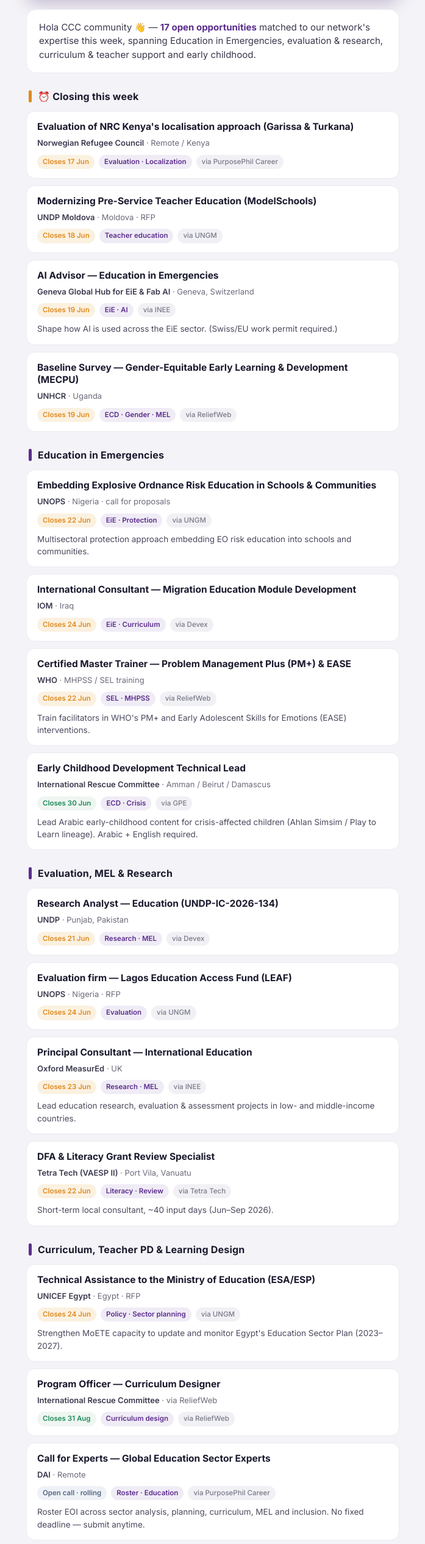
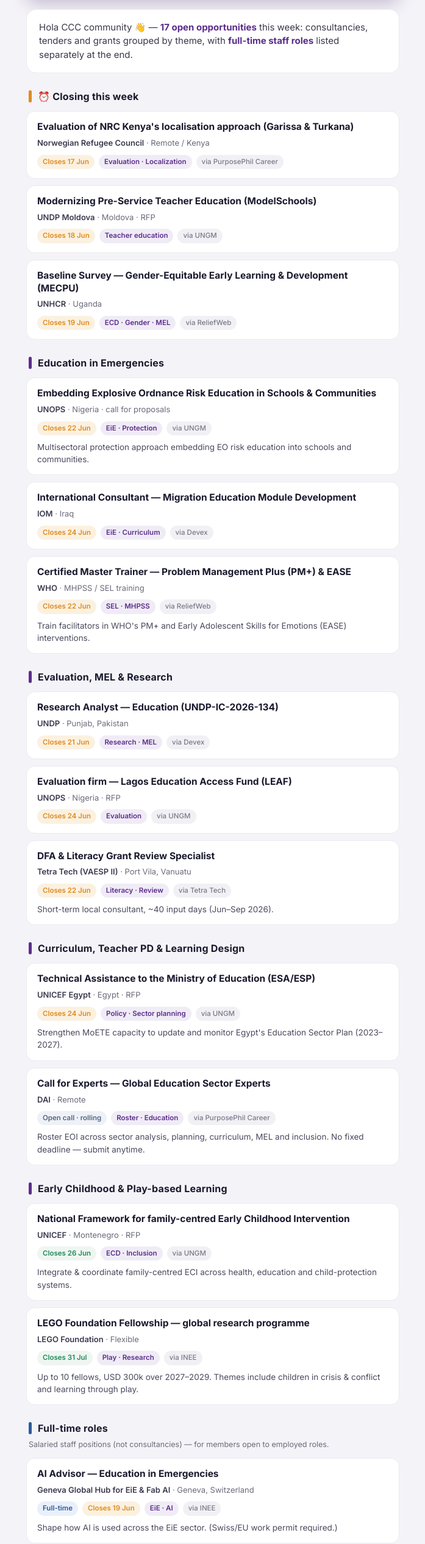
Before and after one commit to mewiag/ccc-opportunities, a plain HTML site: page index.html in a window 1280 px wide. Shown: the part 268-2800 px from the top of the page at 61% size, without its empty margins (291-988 px from the left). Drawn offline with Linux system fonts and the light colour scheme.

Commit message:
Update index.html

```diff
--- a/index.html
+++ b/index.html
@@ -8,7 +8,7 @@
 <!-- WhatsApp / social link preview -->
 <meta property="og:type" content="website">
 <meta property="og:title" content="CCC Opportunities Digest — 16 June 2026">
-<meta property="og:description" content="17 verified, open consulting & RFP opportunities for the Consulting Community Connections network — every link checked and every deadline confirmed this week.">
+<meta property="og:description" content="17 verified, open opportunities for the Consulting Community Connections network — consultancies & tenders by theme, plus full-time roles, every link and deadline checked this week.">
 <meta property="og:image" content="https://winded-maria.github.io/consulting-directory/assets/logo.png">
 <meta name="twitter:card" content="summary_large_image">
 <meta name="twitter:title" content="CCC Opportunities Digest — 16 June 2026">
@@ -20,7 +20,7 @@
 <style>
   :root{
     --purple:#5B2D8C;--purple-dark:#3E1E63;--navy:#1A1A2E;--muted:#6B6B7B;
-    --bg:#F4F3F7;--card:#FFFFFF;--border:#EBEAF1;--amber:#E08A1E;--amber-bg:#FBF1E0;--green:#1F8A5B;
+    --bg:#F4F3F7;--card:#FFFFFF;--border:#EBEAF1;--amber:#E08A1E;--amber-bg:#FBF1E0;--green:#1F8A5B;--blue:#2A5B9E;--blue-bg:#EAF0FA;
   }
   *{box-sizing:border-box;}
   body{margin:0;background:var(--bg);font-family:'Inter',-apple-system,'Segoe UI',sans-serif;color:var(--navy);-webkit-font-smoothing:antialiased;line-height:1.5;}
@@ -38,6 +38,8 @@
   .section-head .bar{width:5px;height:20px;border-radius:3px;background:var(--purple);}
   .section-head h2{font-size:16px;font-weight:700;margin:0;letter-spacing:.2px;}
   .section.urgent .section-head .bar{background:var(--amber);}
+  .section.fulltime .section-head .bar{background:var(--blue);}
+  .section.fulltime .section-sub{font-size:12.5px;color:var(--muted);margin:-6px 4px 12px;}
   .card{background:var(--card);border:1px solid var(--border);border-radius:14px;padding:15px 17px;margin-bottom:11px;}
   .card a.title{color:var(--navy);font-weight:700;font-size:15.5px;text-decoration:none;display:block;margin-bottom:6px;line-height:1.35;}
   .card a.title:hover{color:var(--purple);text-decoration:underline;}
@@ -48,6 +50,7 @@
   .badge.deadline{background:#EFF6F1;color:var(--green);}
   .badge.soon{background:var(--amber-bg);color:var(--amber);}
   .badge.open{background:#EEF1F6;color:#556682;}
+  .badge.ft{background:var(--blue-bg);color:var(--blue);}
   .badge.source{background:#F1F1F5;color:#7A7A8A;font-weight:500;}
   .note{font-size:13.5px;color:#4a4a5e;margin:9px 0 0;}
   .footer{margin-top:30px;text-align:center;color:var(--muted);font-size:12.5px;border-top:1px solid var(--border);padding-top:22px;}
@@ -66,9 +69,10 @@
     <span class="issue-meta">Issue&nbsp;01 · Week of 16 June 2026</span>
   </div>
   <div class="intro">
-    Hola CCC community 👋 — <b>17 open opportunities</b> matched to our network's expertise this week,
-    spanning Education in Emergencies, evaluation &amp; research, curriculum &amp; teacher support and early childhood.
+    Hola CCC community 👋 — <b>17 open opportunities</b> this week: consultancies, tenders and grants grouped by theme,
+    with <b>full-time staff roles</b> listed separately at the end.
   </div>
+
   <div class="section urgent">
     <div class="section-head"><span class="bar"></span><h2>⏰ Closing this week</h2></div>
     <div class="card">
@@ -82,17 +86,12 @@
       <div class="row"><span class="badge soon">Closes 18 Jun</span><span class="badge">Teacher education</span><span class="badge source">via UNGM</span></div>
     </div>
     <div class="card">
-      <a class="title" href="https://www.inee.org/jobs/ai-advisor-education-emergencies">AI Advisor — Education in Emergencies</a>
-      <div class="meta"><span class="org">Geneva Global Hub for EiE &amp; Fab AI</span> · Geneva, Switzerland</div>
-      <div class="row"><span class="badge soon">Closes 19 Jun</span><span class="badge">EiE · AI</span><span class="badge source">via INEE</span></div>
-      <p class="note">Shape how AI is used across the EiE sector. (Swiss/EU work permit required.)</p>
-    </div>
-    <div class="card">
       <a class="title" href="https://reliefweb.int/job/4215223/mecpu-baseline-survey-gender-equitable-early-learning-and-development-uganda">Baseline Survey — Gender-Equitable Early Learning &amp; Development (MECPU)</a>
       <div class="meta"><span class="org">UNHCR</span> · Uganda</div>
       <div class="row"><span class="badge soon">Closes 19 Jun</span><span class="badge">ECD · Gender · MEL</span><span class="badge source">via ReliefWeb</span></div>
     </div>
   </div>
+
   <div class="section">
     <div class="section-head"><span class="bar"></span><h2>Education in Emergencies</h2></div>
     <div class="card">
@@ -112,13 +111,8 @@
       <div class="row"><span class="badge soon">Closes 22 Jun</span><span class="badge">SEL · MHPSS</span><span class="badge source">via ReliefWeb</span></div>
       <p class="note">Train facilitators in WHO's PM+ and Early Adolescent Skills for Emotions (EASE) interventions.</p>
     </div>
-    <div class="card">
-      <a class="title" href="https://theirc.wd1.myworkdayjobs.com/External_Careers/job/Amman---Al-Rabeh-Jordan/Early-Childhood-Development-Technical-Lead_JR00003621">Early Childhood Development Technical Lead</a>
-      <div class="meta"><span class="org">International Rescue Committee</span> · Amman / Beirut / Damascus</div>
-      <div class="row"><span class="badge deadline">Closes 30 Jun</span><span class="badge">ECD · Crisis</span><span class="badge source">via GPE</span></div>
-      <p class="note">Lead Arabic early-childhood content for crisis-affected children (Ahlan Simsim / Play to Learn lineage). Arabic + English required.</p>
-    </div>
   </div>
+
   <div class="section">
     <div class="section-head"><span class="bar"></span><h2>Evaluation, MEL &amp; Research</h2></div>
     <div class="card">
@@ -132,18 +126,13 @@
       <div class="row"><span class="badge soon">Closes 24 Jun</span><span class="badge">Evaluation</span><span class="badge source">via UNGM</span></div>
     </div>
     <div class="card">
-      <a class="title" href="https://www.inee.org/jobs/principal-consultant-international-education">Principal Consultant — International Education</a>
-      <div class="meta"><span class="org">Oxford MeasurEd</span> · UK</div>
-      <div class="row"><span class="badge soon">Closes 23 Jun</span><span class="badge">Research · MEL</span><span class="badge source">via INEE</span></div>
-      <p class="note">Lead education research, evaluation &amp; assessment projects in low- and middle-income countries.</p>
-    </div>
-    <div class="card">
       <a class="title" href="https://tetratech.referrals.selectminds.com/jobs/direct-funding-arrangement-dfa-and-literacy-grant-review-specialist-55232">DFA &amp; Literacy Grant Review Specialist</a>
       <div class="meta"><span class="org">Tetra Tech (VAESP II)</span> · Port Vila, Vanuatu</div>
       <div class="row"><span class="badge soon">Closes 22 Jun</span><span class="badge">Literacy · Review</span><span class="badge source">via Tetra Tech</span></div>
       <p class="note">Short-term local consultant, ~40 input days (Jun–Sep 2026).</p>
     </div>
   </div>
+
   <div class="section">
     <div class="section-head"><span class="bar"></span><h2>Curriculum, Teacher PD &amp; Learning Design</h2></div>
     <div class="card">
@@ -153,17 +142,13 @@
       <p class="note">Strengthen MoETE capacity to update and monitor Egypt's Education Sector Plan (2023–2027).</p>
     </div>
     <div class="card">
-      <a class="title" href="https://reliefweb.int/job/4214321/program-officer-curriculum-designer">Program Officer — Curriculum Designer</a>
-      <div class="meta"><span class="org">International Rescue Committee</span> · via ReliefWeb</div>
-      <div class="row"><span class="badge deadline">Closes 31 Aug</span><span class="badge">Curriculum design</span><span class="badge source">via ReliefWeb</span></div>
-    </div>
-    <div class="card">
       <a class="title" href="https://www.purposephilcareer.com/jobs/474015736-call-for-experts-global-education-sector-experts">Call for Experts — Global Education Sector Experts</a>
       <div class="meta"><span class="org">DAI</span> · Remote</div>
       <div class="row"><span class="badge open">Open call · rolling</span><span class="badge">Roster · Education</span><span class="badge source">via PurposePhil Career</span></div>
       <p class="note">Roster EOI across sector analysis, planning, curriculum, MEL and inclusion. No fixed deadline — submit anytime.</p>
     </div>
   </div>
+
   <div class="section">
     <div class="section-head"><span class="bar"></span><h2>Early Childhood &amp; Play-based Learning</h2></div>
     <div class="card">
@@ -179,6 +164,35 @@
       <p class="note">Up to 10 fellows, USD 300k over 2027–2029. Themes include children in crisis &amp; conflict and learning through play.</p>
     </div>
   </div>
+
+  <div class="section fulltime">
+    <div class="section-head"><span class="bar"></span><h2>Full-time roles</h2></div>
+    <p class="section-sub">Salaried staff positions (not consultancies) — for members open to employed roles.</p>
+    <div class="card">
+      <a class="title" href="https://www.inee.org/jobs/ai-advisor-education-emergencies">AI Advisor — Education in Emergencies</a>
+      <div class="meta"><span class="org">Geneva Global Hub for EiE &amp; Fab AI</span> · Geneva, Switzerland</div>
+      <div class="row"><span class="badge ft">Full-time</span><span class="badge soon">Closes 19 Jun</span><span class="badge">EiE · AI</span><span class="badge source">via INEE</span></div>
+      <p class="note">Shape how AI is used across the EiE sector. (Swiss/EU work permit required.)</p>
+    </div>
+    <div class="card">
+      <a class="title" href="https://www.inee.org/jobs/principal-consultant-international-education">Principal Consultant — International Education</a>
+      <div class="meta"><span class="org">Oxford MeasurEd</span> · UK</div>
+      <div class="row"><span class="badge ft">Full-time</span><span class="badge soon">Closes 23 Jun</span><span class="badge">Research · MEL</span><span class="badge source">via INEE</span></div>
+      <p class="note">Permanent role leading education research, evaluation &amp; assessment projects in low- and middle-income countries.</p>
+    </div>
+    <div class="card">
+      <a class="title" href="https://theirc.wd1.myworkdayjobs.com/External_Careers/job/Amman---Al-Rabeh-Jordan/Early-Childhood-Development-Technical-Lead_JR00003621">Early Childhood Development Technical Lead</a>
+      <div class="meta"><span class="org">International Rescue Committee</span> · Amman / Beirut / Damascus</div>
+      <div class="row"><span class="badge ft">Full-time</span><span class="badge deadline">Closes 30 Jun</span><span class="badge">ECD · Crisis</span><span class="badge source">via GPE</span></div>
+      <p class="note">Lead Arabic early-childhood content for crisis-affected children (Ahlan Simsim / Play to Learn lineage). Arabic + English required.</p>
+    </div>
+    <div class="card">
+      <a class="title" href="https://reliefweb.int/job/4214321/program-officer-curriculum-designer">Program Officer — Curriculum Designer</a>
+      <div class="meta"><span class="org">International Rescue Committee</span> · via ReliefWeb</div>
+      <div class="row"><span class="badge ft">Full-time</span><span class="badge deadline">Closes 31 Aug</span><span class="badge">Curriculum design</span><span class="badge source">via ReliefWeb</span></div>
+    </div>
+  </div>
+
   <div class="footer">
     <a class="cta" href="https://winded-maria.github.io/consulting-directory/">Open the CCC directory →</a>
     <p><strong>Consulting Community Connections</strong> — connecting education consultants worldwide.</p>
```
